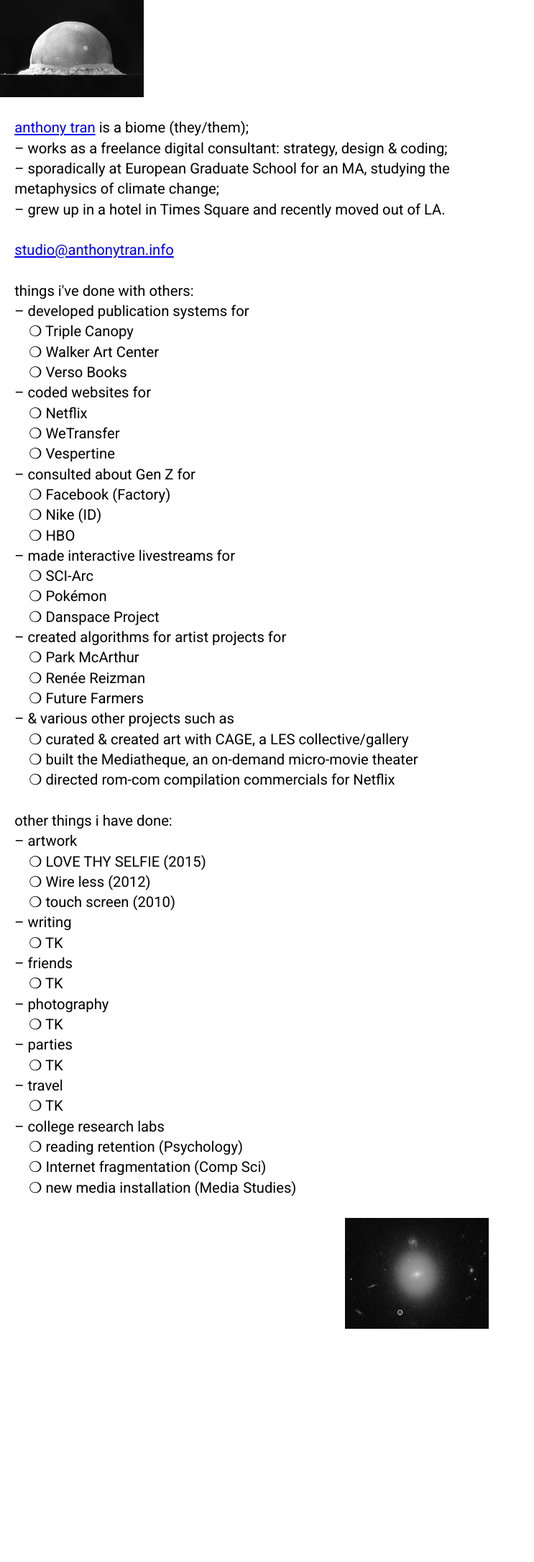
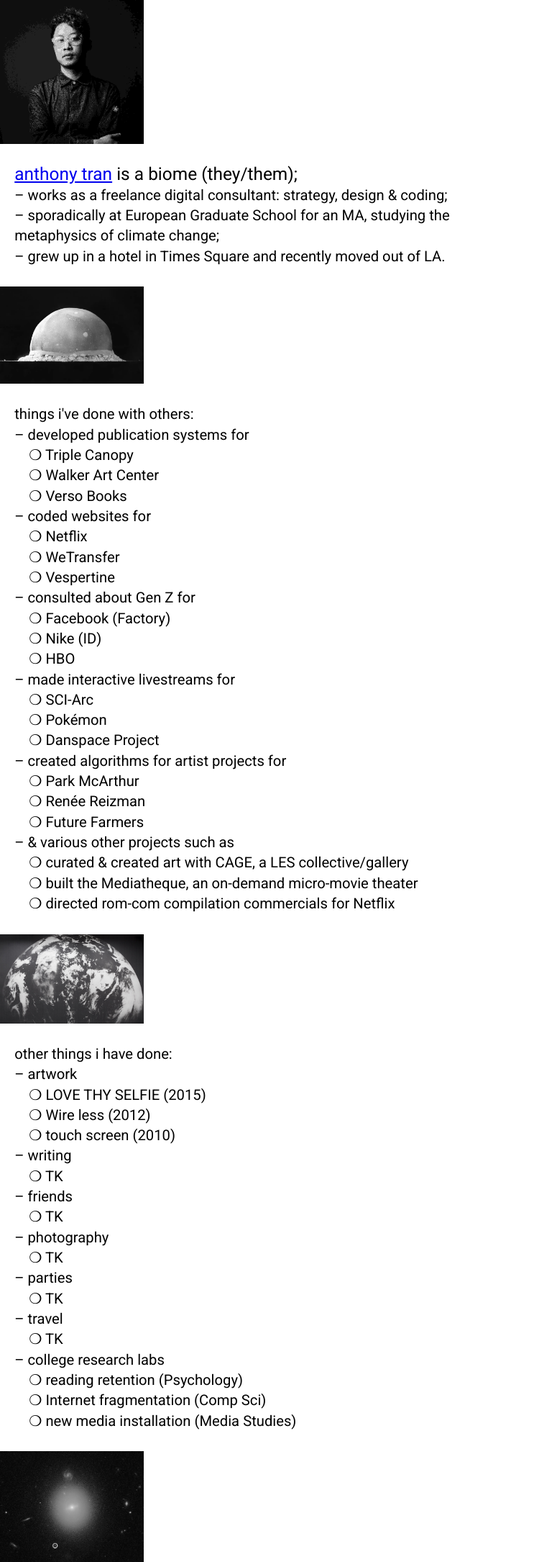
Before and after one commit to atran/atran.github.io, a Jekyll site: the page built from index.md, in a window 1280 px wide. Shown: the whole page at 72% size, without its empty margins (0-743 px from the left). Built offline with Jekyll 4.4.1, drawn with Linux system fonts in a browser that asks for light colours; before the commit the page ends 1846 px from its top, so only the background shows below that.

Commit message:
added headshot and spaced out things

```diff
--- a/_layouts/flat.html
+++ b/_layouts/flat.html
@@ -3,7 +3,6 @@
 	<meta name="viewport" content="width=device-width, initial-scale=1">
   <meta name="description" content="Anthony Tran is a biome (they/them).">
   <link href="https://fonts.googleapis.com/css2?family=Roboto&display=swap" rel="stylesheet">
-  <link rel="stylesheet" media="screen" href="https://cdnjs.cloudflare.com/ajax/libs/normalize/8.0.1/normalize.min.css" type="text/css" />
 	<script async src="https://www.googletagmanager.com/gtag/js?id=UA-36861842-1"></script>
 	<script>
 	  window.dataLayer = window.dataLayer || [];
@@ -14,34 +13,48 @@
   </script>
 
   <style>
+    * {
+      margin: 0;
+      padding: 0;
+      box-sizing: border-box;
+    }
     body {
       font-family: Roboto, monospace;
       font-size: calc(1em + 0.33vw);
       line-height: 1.4em;
       max-width: 680px;
     }
+    h1 {
+      display: inline-block;
+      font-size: calc(1em + 0.33vw);
+      font-weight: normal;
+    }
     img {
       width: 200px;
     }
     body > div {
-      margin: 0 1em;
-    }
-    img:last-child {
-      float: right;
+      margin: 0 2em 0 1em;
     }
   </style>
 </head>
 <body>
-  <img src="/img/mushroom.jpg" />
+  <img src="/img/flat_home/anthony-tran_headshot.png" />
+
   <div>
     <br />
-    <a href="/">anthony tran</a> is a biome (they/them);
+    <h1><a href="mailto:studio@anthonytran.info">anthony tran</a> is a biome (they/them);</h1>
     <br />– works as a freelance digital consultant: strategy, design & coding;
     <br />– sporadically at European Graduate School for an MA, studying the metaphysics of climate change;
     <br />– grew up in a hotel in Times Square and recently moved out of LA.
-    <br /><br />
-    <a href="mailto:studio@anthonytran.info">studio@anthonytran.info</a>
-    <br /><br />
+    <br />
+  </div>
+
+  <br />
+  <img src="/img/flat_home/mushroom.jpg" />
+  <br />
+
+  <div>
+    <br />
     things i've done with others:
 
     <br />– developed publication systems for
@@ -73,7 +86,15 @@
       <br />&nbsp;&nbsp;&nbsp;&nbsp;❍ curated & created art with CAGE, a LES collective/gallery
       <br />&nbsp;&nbsp;&nbsp;&nbsp;❍ built the Mediatheque, an on-demand micro-movie theater
       <br />&nbsp;&nbsp;&nbsp;&nbsp;❍ directed rom-com compilation commercials for Netflix
-    <br /><br />
+    <br />
+  </div>
+
+  <br />
+  <img src="/img/flat_home/earth.jpg" />
+  <br />
+
+  <div>
+    <br />
     other things i have done:
     <br />– artwork
       <br />&nbsp;&nbsp;&nbsp;&nbsp;❍ LOVE THY SELFIE (2015)
@@ -100,9 +121,9 @@
       <br />&nbsp;&nbsp;&nbsp;&nbsp;❍ Internet fragmentation (Comp Sci)
       <br />&nbsp;&nbsp;&nbsp;&nbsp;❍ new media installation (Media Studies)
     <br />
-    <br />
+  </div>
 
-  </div>
-  <img src="/img/merlin_171819477_8046ecf4-b092-458f-975a-5e0b2ac42da2-superJumbo.jpg" />
+  <br />
+  <img src="/img/flat_home/merlin.jpg" />
 </body>
 </html>
```
Also changed, not shown: anthony-tran_headshot.png (added), img/flat_home/anthony-tran_headshot.png (added), img/flat_home/earth.jpg (added), img/flat_home/merlin.jpg (renamed from img/merlin_171819477_8046ecf4-b092-458f-975a-5e0b2ac42da2-superJumbo.jpg), img/flat_home/mushroom.jpg (renamed from img/mushroom.jpg).
